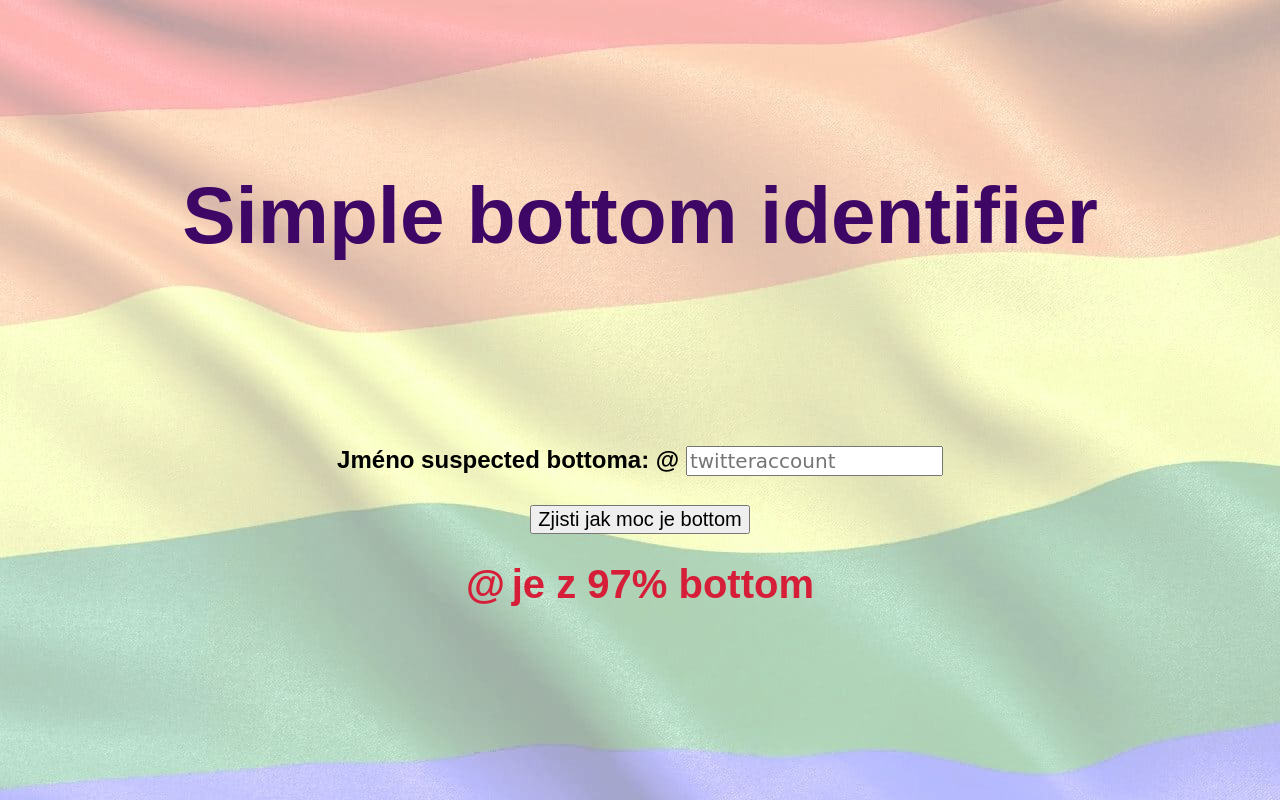
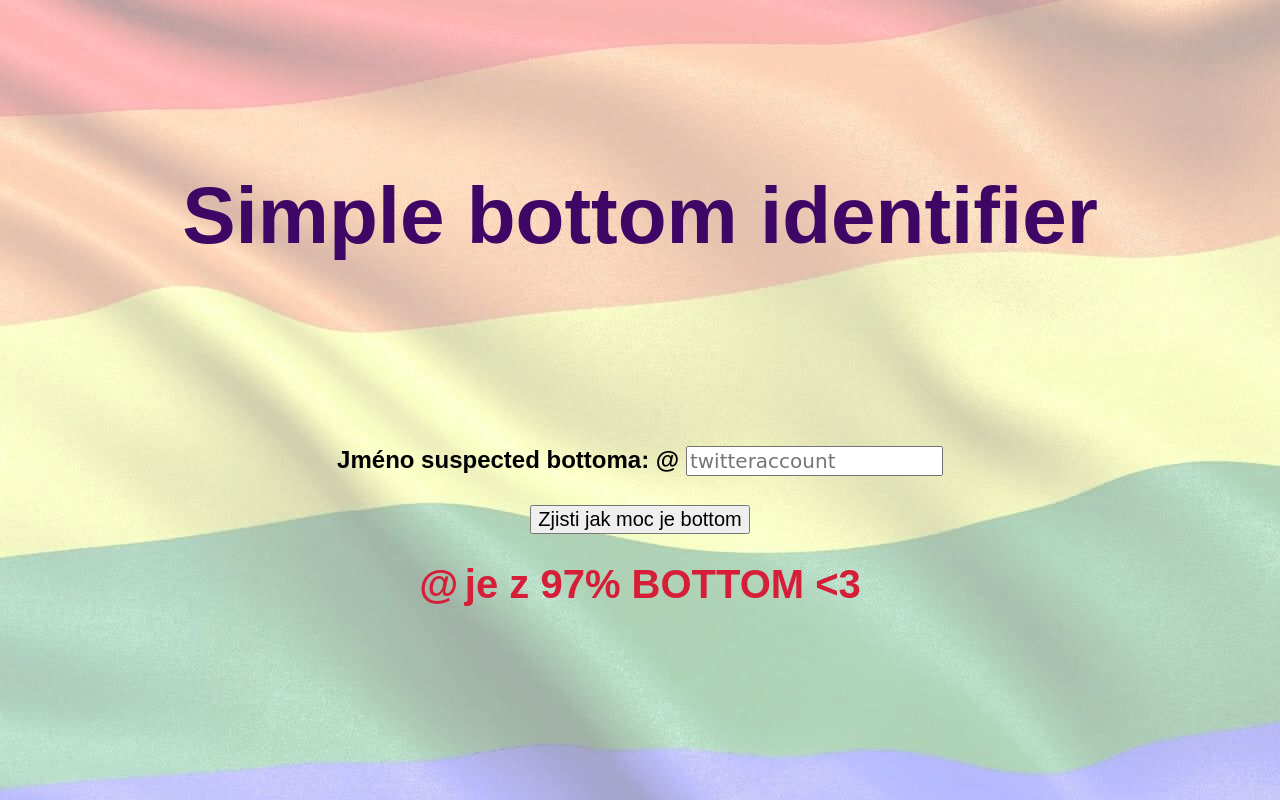
Before and after one commit to RandomTwink/bttmcheck, a plain HTML site: page index.html in a window 1280 px wide. Both pictures are taken after a click on the button "Zjisti jak moc je bottom". Drawn offline with Linux system fonts and the light colour scheme.

Commit message:
Update index.html

```diff
--- a/index.html
+++ b/index.html
@@ -41,7 +41,7 @@ function generujCislo() {
     // vygeneruje číslo 0–100
     let cislo = Math.floor(Math.random() * 101);
     // zobrazí ho v odstavci
-    document.getElementById("bottomrate").textContent = "je z " + cislo + "% bottom";
+    document.getElementById("bottomrate").textContent = "je z " + cislo + "% BOTTOM <3";
 }
 
 </script>
```
